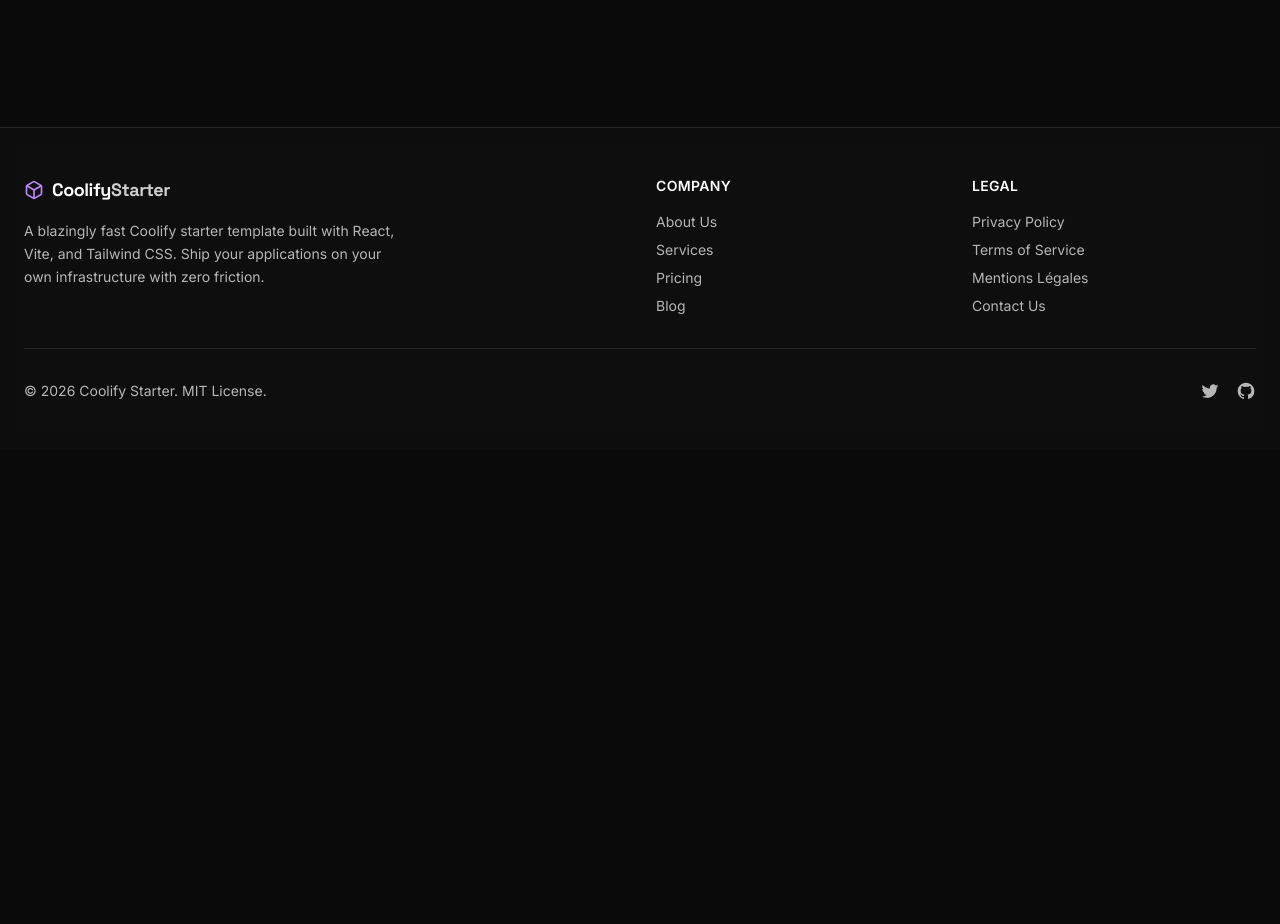
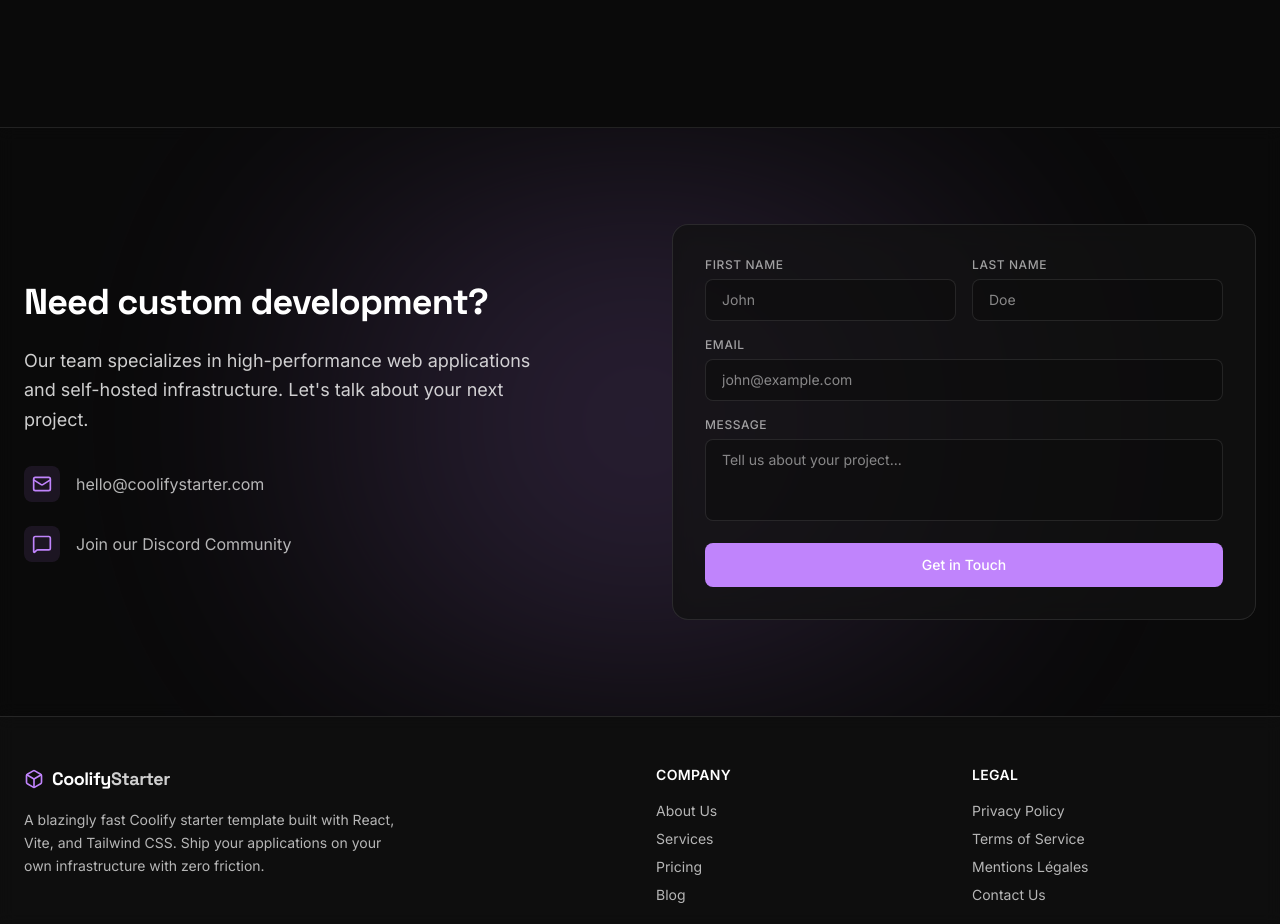
Before and after one commit to applh/Coolify-vite-react-01, a React (Vite) app: page /blog in a window 1280 px wide. Shown: the part 1160-2084 px from the top of the page. Before the commit the page ends 1609 px from the top, so only its background shows below. Built offline with nearby package versions, Linux system fonts and the light colour scheme.

Commit message:
feat: Add global contact section to layout
Introduces a reusable contact form component that will be displayed globally on all pages except the dedicated contact page. This enhances user engagement and provides a consistent way for users to reach out.

```diff
--- /dev/null
+++ b/src/components/ContactSection.tsx
@@ -0,0 +1,211 @@
+import { motion } from "motion/react";
+import { Mail, MessageSquare, MapPin, Loader2, CheckCircle2 } from "lucide-react";
+import { useState } from "react";
+
+export function ContactSection() {
+  const [formData, setFormData] = useState({
+    firstName: "",
+    lastName: "",
+    email: "",
+    message: ""
+  });
+  const [status, setStatus] = useState<"idle" | "submitting" | "success" | "error">("idle");
+  const [errorMessage, setErrorMessage] = useState("");
+
+  const handleChange = (e: React.ChangeEvent<HTMLInputElement | HTMLTextAreaElement>) => {
+    const { id, value } = e.target;
+    setFormData(prev => ({ ...prev, [id]: value }));
+  };
+
+  const handleSubmit = async (e: React.FormEvent) => {
+    e.preventDefault();
+
+    if (!formData.firstName || !formData.lastName || !formData.email || !formData.message) {
+      setErrorMessage("All fields are required.");
+      setStatus("error");
+      return;
+    }
+
+    setStatus("submitting");
+    setErrorMessage("");
+
+    try {
+      const response = await fetch("/api/contact", {
+        method: "POST",
+        headers: {
+          "Content-Type": "application/json"
+        },
+        body: JSON.stringify(formData)
+      });
+
+      let data;
+      const responseText = await response.text();
+      try {
+        data = JSON.parse(responseText);
+      } catch (parseError) {
+        throw new Error(`Server returned invalid response (Status ${response.status}): ${responseText || '<empty body>'}`);
+      }
+
+      if (!response.ok) {
+        throw new Error(data.error || "Failed to submit the form.");
+      }
+
+      setStatus("success");
+      setFormData({
+        firstName: "",
+        lastName: "",
+        email: "",
+        message: ""
+      });
+    } catch (err: any) {
+      setStatus("error");
+      setErrorMessage(err.message || "An unexpected error occurred.");
+    }
+  };
+
+  return (
+    <section className="border-t border-white/10 bg-base-950/50 backdrop-blur-sm relative overflow-hidden">
+      {/* Background decoration */}
+      <div className="absolute top-1/2 left-1/2 -translate-x-1/2 -translate-y-1/2 w-full h-full pointer-events-none opacity-20 bg-[radial-gradient(circle_at_center,var(--color-primary)_0%,transparent_70%)] blur-[100px]" />
+
+      <div className="max-w-7xl mx-auto px-6 py-24 relative z-10">
+        <div className="grid grid-cols-1 lg:grid-cols-2 gap-16 items-center">
+          <motion.div
+            initial={{ opacity: 0, y: 20 }}
+            whileInView={{ opacity: 1, y: 0 }}
+            viewport={{ once: true }}
+            transition={{ duration: 0.5 }}
+          >
+            <h2 className="font-display text-3xl md:text-4xl font-bold tracking-tight mb-6">Need custom development?</h2>
+            <p className="text-lg text-white/80 mb-8 leading-relaxed max-w-lg">
+              Our team specializes in high-performance web applications and self-hosted infrastructure.
+              Let's talk about your next project.
+            </p>
+
+            <div className="space-y-6">
+               <div className="flex items-center gap-4">
+                 <div className="bg-primary/10 p-2 rounded-lg shrink-0">
+                   <Mail className="w-5 h-5 text-primary" />
+                 </div>
+                 <a href="mailto:hello@coolifystarter.com" className="text-white/70 hover:text-primary transition-colors">hello@coolifystarter.com</a>
+               </div>
+
+               <div className="flex items-center gap-4">
+                 <div className="bg-primary/10 p-2 rounded-lg shrink-0">
+                   <MessageSquare className="w-5 h-5 text-primary" />
+                 </div>
+                 <a href="#" className="text-white/70 hover:text-primary transition-colors">Join our Discord Community</a>
+               </div>
+            </div>
+          </motion.div>
+
+          <motion.div
+            initial={{ opacity: 0, scale: 0.95 }}
+            whileInView={{ opacity: 1, scale: 1 }}
+            viewport={{ once: true }}
+            transition={{ duration: 0.5, delay: 0.1 }}
+            className="bg-base-900/80 border border-white/10 rounded-2xl p-8 backdrop-blur-md"
+          >
+            {status === "success" ? (
+              <div className="h-full flex flex-col items-center justify-center text-center py-8">
+                <div className="w-12 h-12 bg-accent/20 text-accent rounded-full flex items-center justify-center mb-4">
+                  <CheckCircle2 className="w-6 h-6" />
+                </div>
+                <h3 className="text-xl font-bold mb-2">Message Sent!</h3>
+                <p className="text-white/70 mb-6 text-sm">
+                  We'll get back to you shortly.
+                </p>
+                <button
+                  onClick={() => setStatus("idle")}
+                  className="bg-white/10 text-white text-sm font-medium py-2 px-4 rounded-lg hover:bg-white/20 transition-colors"
+                >
+                  Send another message
+                </button>
+              </div>
+            ) : (
+              <form className="space-y-4" onSubmit={handleSubmit}>
+                {status === "error" && (
+                  <div className="p-3 bg-red-500/10 border border-red-500/20 rounded-lg text-red-400 text-xs">
+                    {errorMessage}
+                  </div>
+                )}
+
+                <div className="grid grid-cols-1 sm:grid-cols-2 gap-4">
+                  <div>
+                    <label htmlFor="firstName" className="block text-xs font-medium text-white/60 mb-1.5 uppercase tracking-wider">First Name</label>
+                    <input
+                      type="text"
+                      id="firstName"
+                      value={formData.firstName}
+                      onChange={handleChange}
+                      disabled={status === "submitting"}
+                      className="w-full bg-base-950/50 border border-white/10 rounded-lg px-4 py-2.5 text-sm text-white focus:outline-none focus:ring-1 focus:ring-primary transition-shadow disabled:opacity-50"
+                      placeholder="John"
+                      required
+                    />
+                  </div>
+                  <div>
+                    <label htmlFor="lastName" className="block text-xs font-medium text-white/60 mb-1.5 uppercase tracking-wider">Last Name</label>
+                    <input
+                      type="text"
+                      id="lastName"
+                      value={formData.lastName}
+                      onChange={handleChange}
+                      disabled={status === "submitting"}
+                      className="w-full bg-base-950/50 border border-white/10 rounded-lg px-4 py-2.5 text-sm text-white focus:outline-none focus:ring-1 focus:ring-primary transition-shadow disabled:opacity-50"
+                      placeholder="Doe"
+                      required
+                    />
+                  </div>
+                </div>
+
+                <div>
+                  <label htmlFor="email" className="block text-xs font-medium text-white/60 mb-1.5 uppercase tracking-wider">Email</label>
+                  <input
+                    type="email"
+                    id="email"
+                    value={formData.email}
+                    onChange={handleChange}
+                    disabled={status === "submitting"}
+                    className="w-full bg-base-950/50 border border-white/10 rounded-lg px-4 py-2.5 text-sm text-white focus:outline-none focus:ring-1 focus:ring-primary transition-shadow disabled:opacity-50"
+                    placeholder="john@example.com"
+                    required
+                  />
+                </div>
+
+                <div>
+                  <label htmlFor="message" className="block text-xs font-medium text-white/60 mb-1.5 uppercase tracking-wider">Message</label>
+                  <textarea
+                    id="message"
+                    rows={3}
+                    value={formData.message}
+                    onChange={handleChange}
+                    disabled={status === "submitting"}
+                    className="w-full bg-base-950/50 border border-white/10 rounded-lg px-4 py-2.5 text-sm text-white focus:outline-none focus:ring-1 focus:ring-primary transition-shadow resize-none disabled:opacity-50"
+                    placeholder="Tell us about your project..."
+                    required
+                  ></textarea>
+                </div>
+
+                <button
+                  type="submit"
+                  disabled={status === "submitting"}
+                  className="w-full bg-primary text-white text-sm font-medium py-3 rounded-lg hover:bg-primary/90 transition-all hover:scale-[1.02] active:scale-[0.98] focus:outline-none focus-visible:ring-2 focus-visible:ring-primary disabled:opacity-70 flex items-center justify-center gap-2 mt-2"
+                >
+                  {status === "submitting" ? (
+                    <>
+                      <Loader2 className="w-4 h-4 animate-spin" />
+                      Sending...
+                    </>
+                  ) : (
+                    "Get in Touch"
+                  )}
+                </button>
+              </form>
+            )}
+          </motion.div>
+        </div>
+      </div>
+    </section>
+  );
+}
--- a/src/components/Layout.tsx
+++ b/src/components/Layout.tsx
@@ -1,6 +1,7 @@
 import { Outlet, Link, useLocation } from "react-router-dom";
 import { Box, Menu, X } from "lucide-react";
 import { useState } from "react";
+import { ContactSection } from "./ContactSection";
 
 export function Layout() {
   const [mobileMenuOpen, setMobileMenuOpen] = useState(false);
@@ -15,6 +16,7 @@ export function Layout() {
   ];
 
   const isActive = (path: string) => location.pathname === path;
+  const isContactPage = location.pathname === "/contact";
 
   return (
     <div className="min-h-screen bg-base-950 text-white overflow-hidden flex flex-col">
@@ -92,6 +94,9 @@ export function Layout() {
         <Outlet />
       </main>
 
+      {/* Global Contact Section */}
+      {!isContactPage && <ContactSection />}
+
       {/* Footer */}
       <footer className="border-t border-white/10 py-12 mt-auto bg-base-900/50 backdrop-blur-sm">
         <div className="max-w-7xl mx-auto px-6">
```
